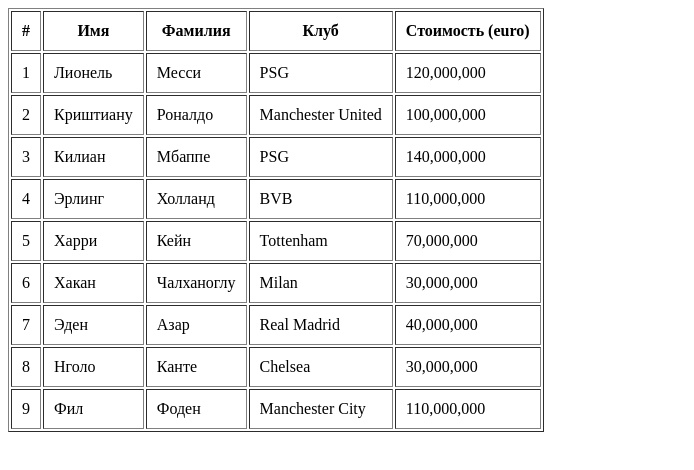
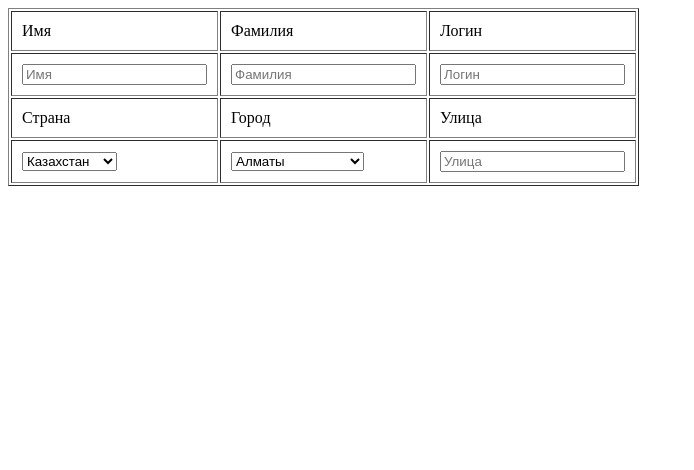
Before and after one commit to Boryokudan/BitlabWeb, a plain HTML site: page day1/task6.html in a window 1280 px wide. Shown: the whole page, without its empty margins (0-694 px from the left). Drawn offline with Linux system fonts and the light colour scheme.

Commit message:
Update task6.html

```diff
--- a/day1/task6.html
+++ b/day1/task6.html
@@ -7,83 +7,40 @@
 	<body>
 		<table border="1", cellpadding="10">
 			<tr>
-				<th>#</th>
-				<th>Имя</th>
-				<th>Фамилия</th>
-				<th>Клуб</th>
-				<th>Стоимость (euro)</th>
+				<td>Имя</td>
+				<td>Фамилия</td>
+				<td>Логин</td>
 			</tr>
 
 			<tr>
-				<td>1</td>
-				<td>Лионель</td>
-				<td>Месси</td>
-				<td>PSG</td>
-				<td>120,000,000</td>
+				<td><input type="text" name="textField" placeholder="Имя"></td>
+				<td><input type="text" name="textField" placeholder="Фамилия"></td>
+				<td><input type="text" name="textField" placeholder="Логин"></td>
 			</tr>
 
 			<tr>
-				<td>2</td>
-				<td>Криштиану</td>
-				<td>Роналдо</td>
-				<td>Manchester United</td>
-				<td>100,000,000</td>
+				<td>Страна</td>
+				<td>Город</td>
+				<td>Улица</td>
 			</tr>
 
 			<tr>
-				<td>3</td>
-				<td>Килиан</td>
-				<td>Мбаппе</td>
-				<td>PSG</td>
-				<td>140,000,000</td>
-			</tr>
-
-			<tr>
-				<td>4</td>
-				<td>Эрлинг</td>
-				<td>Холланд</td>
-				<td>BVB</td>
-				<td>110,000,000</td>
-			</tr>
-
-			<tr>
-				<td>5</td>
-				<td>Харри</td>
-				<td>Кейн</td>
-				<td>Tottenham</td>
-				<td>70,000,000</td>
-			</tr>
-
-			<tr>
-				<td>6</td>
-				<td>Хакан</td>
-				<td>Чалханоглу</td>
-				<td>Milan</td>
-				<td>30,000,000</td>
-			</tr>
-
-			<tr>
-				<td>7</td>
-				<td>Эден</td>
-				<td>Азар</td>
-				<td>Real Madrid</td>
-				<td>40,000,000</td>
-			</tr>
-
-			<tr>
-				<td>8</td>
-				<td>Нголо</td>
-				<td>Канте</td>
-				<td>Chelsea</td>
-				<td>30,000,000</td>
-			</tr>
-
-			<tr>
-				<td>9</td>
-				<td>Фил</td>
-				<td>Фоден</td>
-				<td>Manchester City</td>
-				<td>110,000,000</td>
+				<td>
+					<select>
+						<option>Казахстан</option>
+						<option>Кыргызстан</option>
+					</select>
+				</td>
+				<td>
+					<select>
+						<option>Алматы</option>
+						<option>Астана</option>
+						<option>Шымкент</option>
+						<option>Усть-Каменогорск</option>
+						<option>Павлодар</option>
+					</select>
+				</td>
+				<td><input type="text" name="textField" placeholder="Улица"></td>
 			</tr>
 		</table>
 	</body>
```
